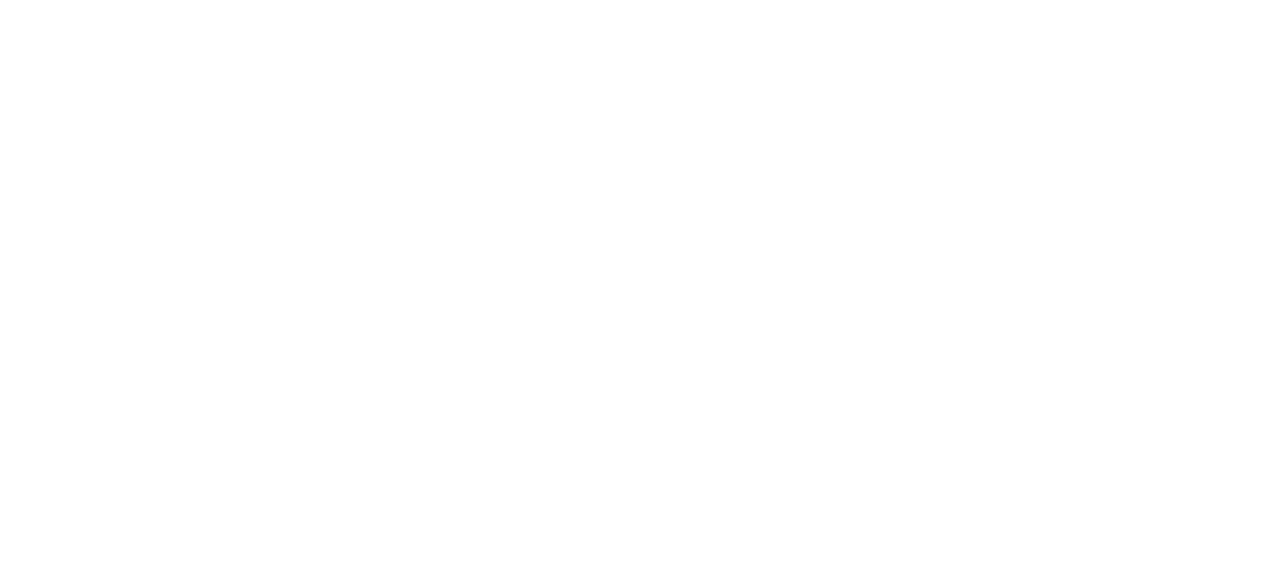
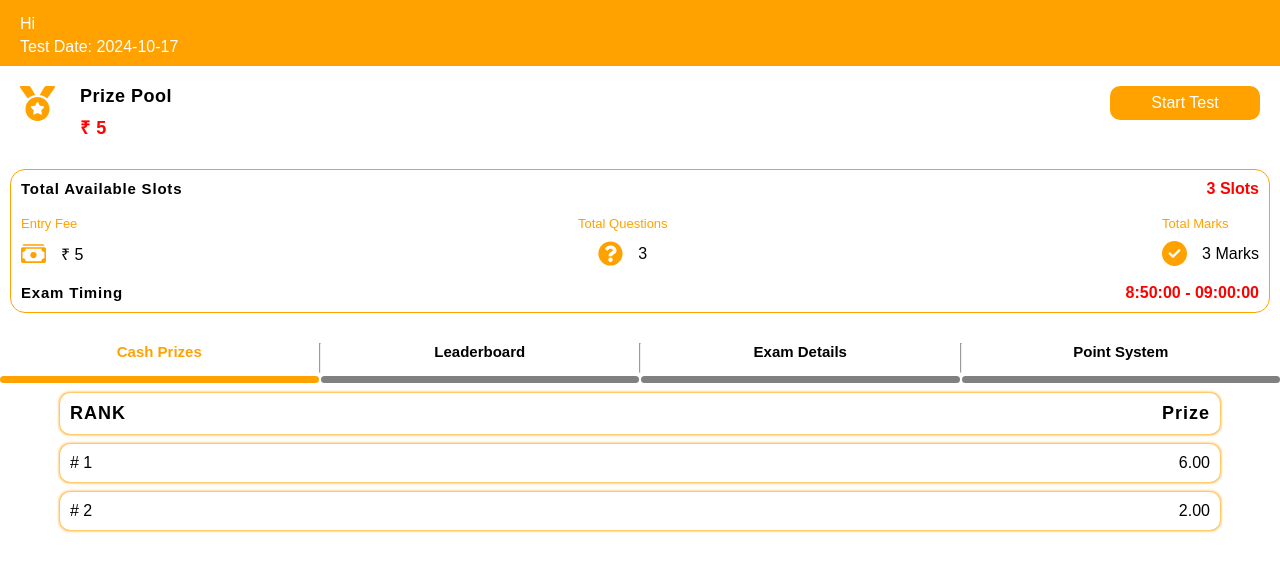
Before and after one commit to anand-kumar-sinha/bcompt, a React (Create React App) app: page /test/1 in a window 1280 px wide. Before the commit this address had no page. Shown: the top 572 px of the page. Built offline with nearby package versions, Linux system fonts and the light colour scheme.

Commit message:
test detail screen add

```diff
--- a/src/App.js
+++ b/src/App.js
@@ -3,6 +3,7 @@
 import Home from "./pages/home/Home";
 import { useSelector } from "react-redux";
 import PersonalDetails from "./pages/auth/personlDetails/PersonalDetails";
+import TestDetail from "./pages/test-detail/TestDetail";
 
 function App() {
   const { user } = useSelector((state) => state.user);
@@ -12,6 +13,7 @@
         <Routes>
           <Route path="/" element={user?.name ? <Home /> : <Login />} />
           <Route path="/auth-personaldetails" element={<PersonalDetails />} />
+          <Route path="/test/:id" element={<TestDetail />} />
         </Routes>
       </BrowserRouter>
     </>
--- a/src/components/TestCard/TestCard.jsx
+++ b/src/components/TestCard/TestCard.jsx
@@ -4,12 +4,13 @@
 import { IoMdClock } from "react-icons/io";
 import { CiUser } from "react-icons/ci";
 import { TbCoinRupee } from "react-icons/tb";
+import "./testcard.scss";
+import { useNavigate } from "react-router-dom";
 
-import "./testcard.scss";
-
-const TestCard = () => {
+const TestCard = ({id}) => {
+    const navigate = useNavigate();
   return (
-    <div className="test-card">
+    <div className="test-card" onClick={() => navigate(`/test/${id}`)}>
       <div>
         <FaMedal />
       </div>
--- a/src/components/TestCard/testcard.scss
+++ b/src/components/TestCard/testcard.scss
@@ -5,6 +5,7 @@
   padding: 8px;
   border-radius: 15px;
   width: 47%;
+  cursor: pointer;
 
   > :first-child {
     color: var(--primary-color);
--- a/src/index.css
+++ b/src/index.css
@@ -12,6 +12,7 @@
 
 ::-webkit-scrollbar {
     height: 8px;
+    width: 8px;
 }
 
 ::-webkit-scrollbar-thumb {
--- a/src/pages/home/Home.jsx
+++ b/src/pages/home/Home.jsx
@@ -15,10 +15,11 @@
         <p>Online Exams</p>
       </div>
       <div className="test-cont">
-        <TestCard />
-        <TestCard />
-        <TestCard />
-        <TestCard />
+        <TestCard id={1} />
+        <TestCard id={2} />
+        <TestCard id={3} />
+        <TestCard id={4} />
+        <TestCard id={5} />
       </div>
     </div>
   );
--- /dev/null
+++ b/src/pages/test-detail/TestDetail.jsx
@@ -0,0 +1,134 @@
+import React, { useState } from "react";
+import "./TestDetail.scss";
+import { FaMedal } from "react-icons/fa";
+import { BsCashStack } from "react-icons/bs";
+import { FaQuestionCircle } from "react-icons/fa";
+import { FaCircleCheck } from "react-icons/fa6";
+import AppLogo from '../../assets/app_logo.jpg'
+
+const TestDetail = () => {
+  const [tabs, setTabs] = useState("cashPrize");
+
+  const switcherFun = (data) => {
+    setTabs(data);
+  };
+  return (
+    <div className="test-detail">
+      <div className="test-nav">
+        <p>Hi</p>
+        <p>Test Date: 2024-10-17</p>
+      </div>
+      <div className="prize-pool">
+        <div>
+          <FaMedal />
+          <div>
+            <p className="prize-txt">Prize Pool</p>
+            <p className="price">₹ 5</p>
+          </div>
+        </div>
+        <div>
+          <p className="start-test">Start Test</p>
+        </div>
+      </div>
+      <div className="test-detail-cont">
+        <div>
+          <p className="data-txt">Total Available Slots</p>
+          <p className="txt-red">3 Slots</p>
+        </div>
+        <div>
+          <div>
+            <p>Entry Fee</p>
+            <div className="cont">
+              <BsCashStack /> <span>₹ 5</span>
+            </div>
+          </div>
+          <div>
+            <p>Total Questions</p>
+            <div className="cont">
+              <FaQuestionCircle /> <span>3</span>
+            </div>
+          </div>
+          <div>
+            <p>Total Marks</p>
+            <div className="cont">
+              <FaCircleCheck /> <span>3 Marks</span>
+            </div>
+          </div>
+        </div>
+        <div>
+          <p className="data-txt">Exam Timing</p>
+          <p className="txt-red">8:50:00 - 09:00:00</p>
+        </div>
+      </div>
+      <div className="tabs-switch-cont">
+        <div onClick={() => switcherFun("cashPrize")}>
+          <p className={tabs === "cashPrize" ? "active" : ""}>Cash Prizes</p>
+          <div className={`bar ${tabs === "cashPrize" ? "baractive" : ""}`} />
+        </div>
+        <hr />
+        <div onClick={() => switcherFun("leaderboard")}>
+          <p className={tabs === "leaderboard" ? "active" : ""}>Leaderboard</p>
+          <div className={`bar ${tabs === "leaderboard" ? "baractive" : ""}`} />
+        </div>
+        <hr />
+        <div onClick={() => switcherFun("examDetails")}>
+          <p className={tabs === "examDetails" ? "active" : ""}>Exam Details</p>
+          <div className={`bar ${tabs === "examDetails" ? "baractive" : ""}`} />
+        </div>
+        <hr />
+        <div onClick={() => switcherFun("pointSystem")}>
+          <p className={tabs === "pointSystem" ? "active" : ""}>Point System</p>
+          <div className={`bar ${tabs === "pointSystem" ? "baractive" : ""}`} />
+        </div>
+      </div>
+      {tabs === "cashPrize" ? (
+        <div className="tabs-detail">
+          <div className="rank">
+            <p>RANK</p>
+            <p>Prize</p>
+          </div>
+          <div>
+            <p># 1</p>
+            <p>6.00</p>
+          </div>
+          <div>
+            <p># 2</p>
+            <p>2.00</p>
+          </div>
+        </div>
+      ) : (
+        ""
+      )}
+      {tabs === "leaderboard" ? (
+        <div className="tabs-detail">
+          <div className="rank">
+            <p>RANK</p>
+            <p>Marks</p>
+          </div>
+          <div>
+            <p># 1</p>
+            <p>3</p>
+          </div>
+          <div>
+            <p># 2</p>
+            <p>2</p>
+          </div>
+        </div>
+      ) : (
+        ""
+      )}
+      {tabs === "examDetails" ? <div className="tabs-detail"></div> : ""}
+      {tabs === "pointSystem" ? (
+        <div className="pointSystem-detail">
+            <img src={AppLogo} alt="AppLogo" />
+            <p>Total Marks : 3</p>
+            <p>Correct 1 & -1 Incorrect</p>
+        </div>
+      ) : (
+        ""
+      )}
+    </div>
+  );
+};
+
+export default TestDetail;
--- /dev/null
+++ b/src/pages/test-detail/TestDetail.scss
@@ -0,0 +1,217 @@
+.test-detail {
+  width: 100%;
+  height: 100%;
+
+  > .test-nav {
+    width: 100%;
+    color: #fff;
+    background: var(--primary-color);
+    padding: 10px 20px;
+    > p {
+      margin-top: 5px;
+    }
+  }
+
+  > .prize-pool {
+    width: 100%;
+    height: 100%;
+    padding: 20px;
+    display: flex;
+    justify-content: space-between;
+
+    > :first-child {
+      display: flex;
+      > svg {
+        color: var(--primary-color);
+        width: 35px;
+        height: 35px;
+      }
+
+      > div {
+        margin-left: 25px;
+        > p {
+          font-size: 18px;
+          font-weight: 700;
+          letter-spacing: 0.5px;
+        }
+
+        .price {
+          margin-top: 8px;
+          color: red;
+        }
+      }
+    }
+  }
+}
+
+.start-test {
+  background: var(--primary-color);
+  padding: 8px;
+  border-radius: 10px;
+  color: #fff;
+  width: 150px;
+  text-align: center;
+}
+
+.test-detail-cont {
+  display: flex;
+  flex-direction: column;
+  padding: 10px;
+  border-radius: 15px;
+  border: 1px solid var(--primary-color);
+  width: calc(100% - 20px);
+  margin: 10px;
+
+  .data-txt {
+    font-size: 15px;
+    font-weight: 700;
+    letter-spacing: 0.8px;
+  }
+
+  .txt-red {
+    color: red;
+    font-weight: 600;
+  }
+
+  > :first-child {
+    display: flex;
+    width: 100%;
+    justify-content: space-between;
+  }
+
+  > :nth-child(2) {
+    display: flex;
+    justify-content: space-between;
+    margin-top: 18px;
+
+    > div {
+      > p {
+        color: var(--primary-color);
+        font-size: 13px;
+      }
+
+      > .cont {
+        display: flex;
+        justify-content: center;
+        align-items: center;
+        margin-top: 10px;
+        > svg {
+          color: var(--primary-color);
+          width: 25px;
+          height: 25px;
+          margin-right: 15px;
+        }
+      }
+    }
+  }
+
+  > :nth-child(3) {
+    display: flex;
+    margin-top: 18px;
+    justify-content: space-between;
+  }
+}
+
+.tabs-switch-cont {
+  display: flex;
+  width: 100%;
+  justify-content: space-between;
+  margin-top: 30px;
+
+  > hr {
+    height: 30px;
+  }
+
+  > div {
+    width: calc(100% / 4);
+    cursor: pointer;
+    text-align: center;
+    display: flex;
+    justify-content: space-between;
+    flex-direction: column;
+    height: 40px;
+
+    > p {
+      width: 100%;
+      font-size: 15px;
+      font-weight: 600;
+    }
+
+    > .bar {
+      width: 100%;
+      height: 7px;
+      background: gray;
+      transition: 0.3s;
+      border-radius: 15px;
+    }
+
+    > .active {
+      color: var(--primary-color);
+    }
+    > .baractive {
+      background: var(--primary-color);
+    }
+  }
+}
+
+.tabs-detail {
+  width: calc(100% - 120px);
+  margin: 10px 60px;
+
+  > .rank {
+    font-size: 18px;
+    font-weight: 700;
+    letter-spacing: 1px;
+  }
+  > div {
+    box-shadow: 0px 0px 3px 0.8px var(--primary-color);
+    display: flex;
+    width: 100%;
+    justify-content: space-between;
+    padding: 10px;
+    border-radius: 10px;
+    margin-top: 10px;
+  }
+}
+
+.pointSystem-detail {
+  display: flex;
+  width: 100%;
+  justify-content: center;
+  align-items: center;
+  flex-direction: column;
+
+  > img {
+    margin: 30px;
+    width: 150px;
+    height: 150px;
+    border-radius: 10px;
+  }
+
+  > p {
+    font-size: 18px;
+    margin-top: 10px;
+    font-weight: 700;
+    letter-spacing: 0.7px;
+  }
+}
+
+@media (max-width: 768px) {
+  .prize-txt {
+    font-size: 15px !important;
+  }
+
+  .price {
+    margin-top: 5px !important;
+    font-size: 15px !important;
+  }
+
+  .start-test {
+    width: 120px;
+  }
+
+  .tabs-detail {
+    margin: 10px;
+    width: calc(100% - 20px);
+  }
+}
```
